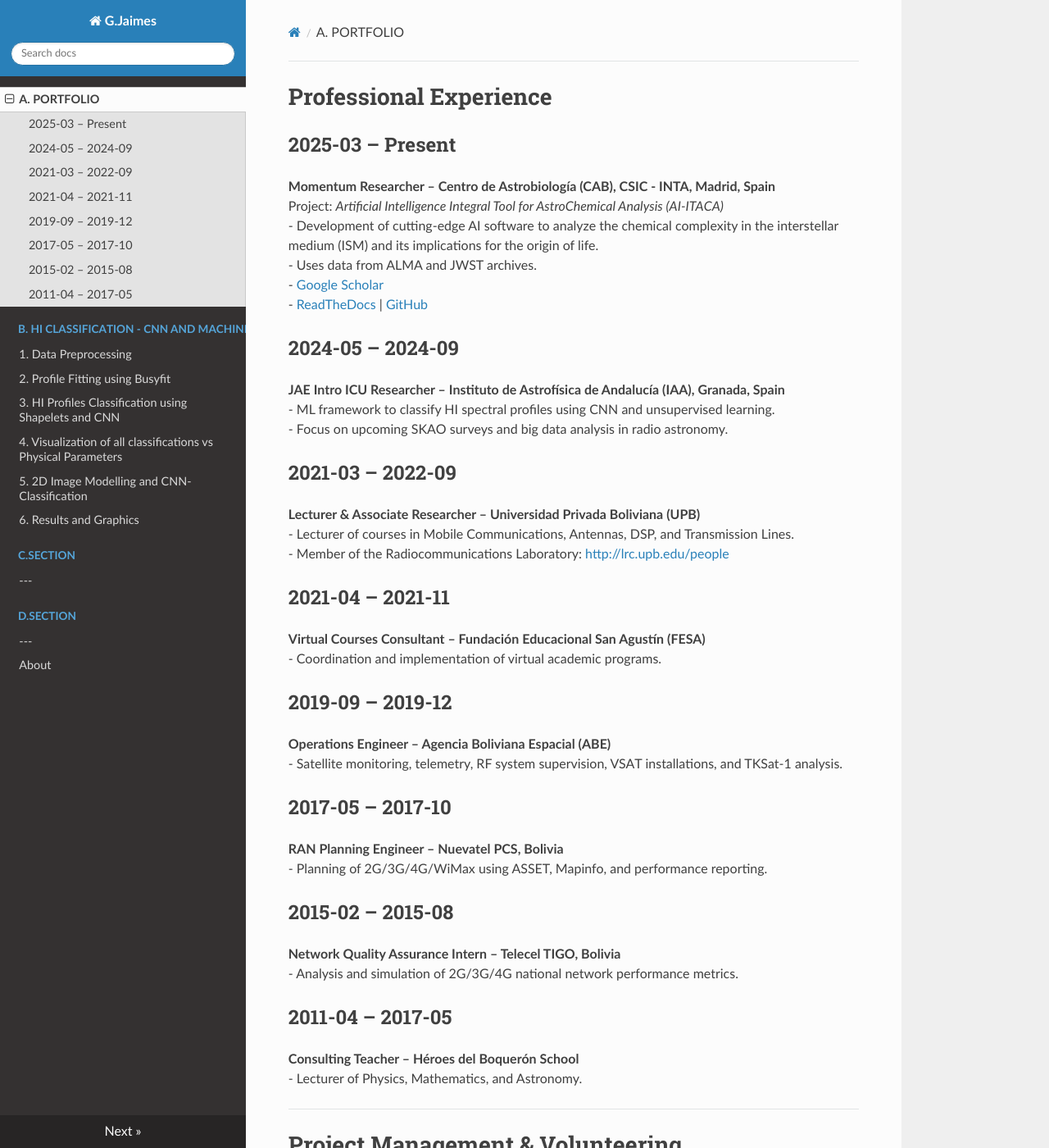
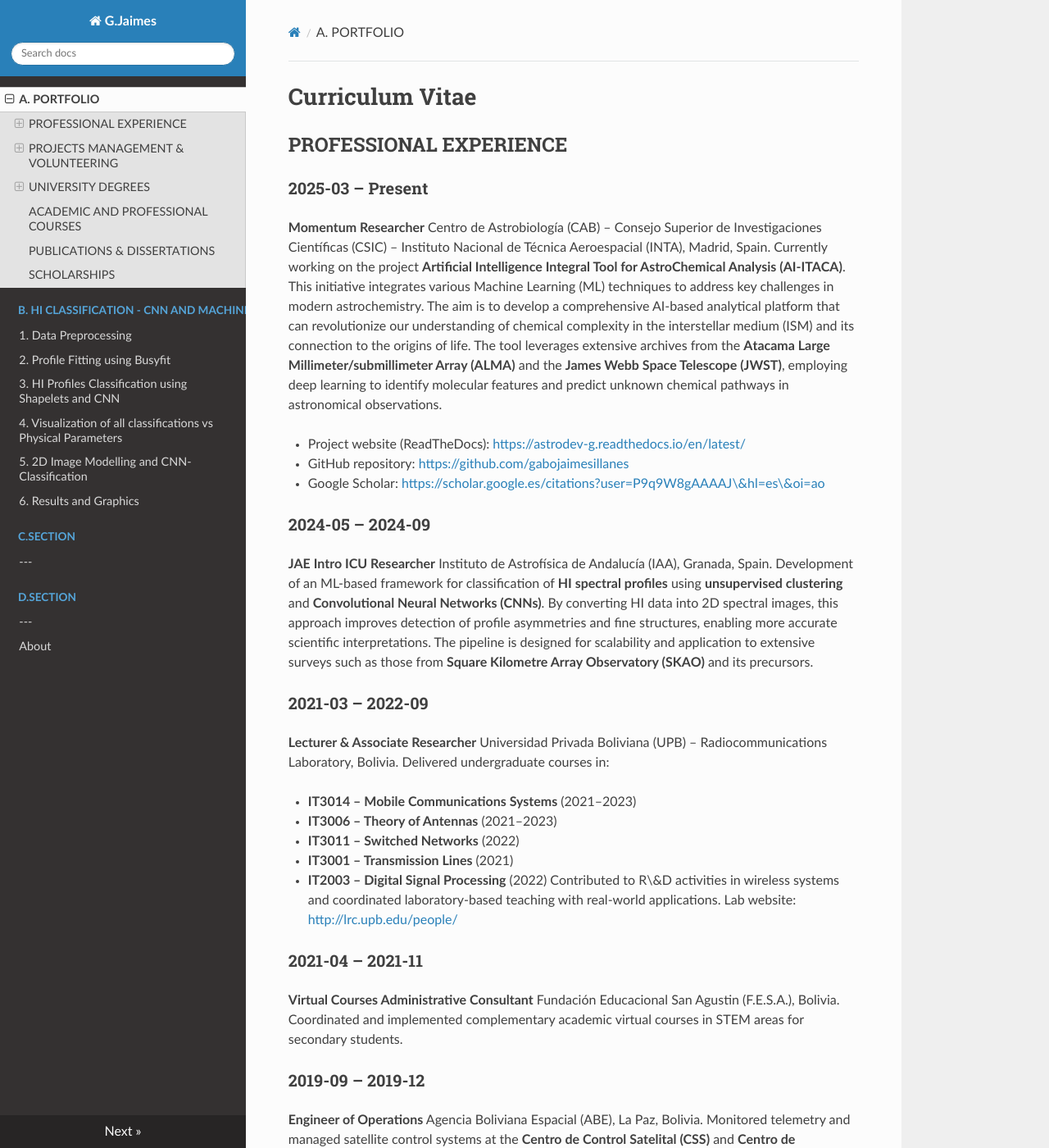
Before and after one commit to gabojaimesillanes/g.jaimes.illanes, an MkDocs documentation site: the page built from docs/portfolio.md, in a window 1280 px wide and 1400 px high. Shown: the whole window at 82% size. Built offline with MkDocs 1.6.1, drawn with Linux system fonts in a browser that asks for light colours; nearby versions of some CDN libraries; some of the changed text lies outside the part shown.

Commit message:
Update portfolio.md

```diff
--- a/docs/portfolio.md
+++ b/docs/portfolio.md
@@ -1,130 +1,170 @@
-# Professional Experience
+# Curriculum Vitae
 
-## 2025-03 – Present
-**Momentum Researcher – Centro de Astrobiología (CAB), CSIC - INTA, Madrid, Spain**
-Project: *Artificial Intelligence Integral Tool for AstroChemical Analysis (AI-ITACA)*
-- Development of cutting-edge AI software to analyze the chemical complexity in the interstellar medium (ISM) and its implications for the origin of life.
-- Uses data from ALMA and JWST archives.
-- [Google Scholar](https://scholar.google.es/citations?user=P9q9W8gAAAAJ&hl=es&oi=ao)
-- [ReadTheDocs](https://astrodev-g.readthedocs.io/en/latest/) | [GitHub](https://github.com/gabojaimesillanes)
+## PROFESSIONAL EXPERIENCE
 
-## 2024-05 – 2024-09
-**JAE Intro ICU Researcher – Instituto de Astrofísica de Andalucía (IAA), Granada, Spain**
-- ML framework to classify HI spectral profiles using CNN and unsupervised learning.
-- Focus on upcoming SKAO surveys and big data analysis in radio astronomy.
+### 2025-03 – Present
 
-## 2021-03 – 2022-09
-**Lecturer & Associate Researcher – Universidad Privada Boliviana (UPB)**
-- Lecturer of courses in Mobile Communications, Antennas, DSP, and Transmission Lines.
-- Member of the Radiocommunications Laboratory: [http://lrc.upb.edu/people](http://lrc.upb.edu/people)
+**Momentum Researcher**
+Centro de Astrobiología (CAB) – Consejo Superior de Investigaciones Científicas (CSIC) – Instituto Nacional de Técnica Aeroespacial (INTA), Madrid, Spain.
+Currently working on the project **Artificial Intelligence Integral Tool for AstroChemical Analysis (AI-ITACA)**. This initiative integrates various Machine Learning (ML) techniques to address key challenges in modern astrochemistry. The aim is to develop a comprehensive AI-based analytical platform that can revolutionize our understanding of chemical complexity in the interstellar medium (ISM) and its connection to the origins of life. The tool leverages extensive archives from the **Atacama Large Millimeter/submillimeter Array (ALMA)** and the **James Webb Space Telescope (JWST)**, employing deep learning to identify molecular features and predict unknown chemical pathways in astronomical observations.
 
-## 2021-04 – 2021-11
-**Virtual Courses Consultant – Fundación Educacional San Agustín (FESA)**
-- Coordination and implementation of virtual academic programs.
+* Project website (ReadTheDocs): [https://astrodev-g.readthedocs.io/en/latest/](https://astrodev-g.readthedocs.io/en/latest/)
+* GitHub repository: [https://github.com/gabojaimesillanes](https://github.com/gabojaimesillanes)
+* Google Scholar: [https://scholar.google.es/citations?user=P9q9W8gAAAAJ\&hl=es\&oi=ao](https://scholar.google.es/citations?user=P9q9W8gAAAAJ&hl=es&oi=ao)
 
-## 2019-09 – 2019-12
-**Operations Engineer – Agencia Boliviana Espacial (ABE)**
-- Satellite monitoring, telemetry, RF system supervision, VSAT installations, and TKSat-1 analysis.
+### 2024-05 – 2024-09
 
-## 2017-05 – 2017-10
-**RAN Planning Engineer – Nuevatel PCS, Bolivia**
-- Planning of 2G/3G/4G/WiMax using ASSET, Mapinfo, and performance reporting.
+**JAE Intro ICU Researcher**
+Instituto de Astrofísica de Andalucía (IAA), Granada, Spain.
+Development of an ML-based framework for classification of **HI spectral profiles** using **unsupervised clustering** and **Convolutional Neural Networks (CNNs)**. By converting HI data into 2D spectral images, this approach improves detection of profile asymmetries and fine structures, enabling more accurate scientific interpretations. The pipeline is designed for scalability and application to extensive surveys such as those from **Square Kilometre Array Observatory (SKAO)** and its precursors.
 
-## 2015-02 – 2015-08
-**Network Quality Assurance Intern – Telecel TIGO, Bolivia**
-- Analysis and simulation of 2G/3G/4G national network performance metrics.
+### 2021-03 – 2022-09
 
-## 2011-04 – 2017-05
-**Consulting Teacher – Héroes del Boquerón School**
-- Lecturer of Physics, Mathematics, and Astronomy.
+**Lecturer & Associate Researcher**
+Universidad Privada Boliviana (UPB) – Radiocommunications Laboratory, Bolivia.
+Delivered undergraduate courses in:
 
----
+* **IT3014 – Mobile Communications Systems** (2021–2023)
+* **IT3006 – Theory of Antennas** (2021–2023)
+* **IT3011 – Switched Networks** (2022)
+* **IT3001 – Transmission Lines** (2021)
+* **IT2003 – Digital Signal Processing** (2022)
+  Contributed to R\&D activities in wireless systems and coordinated laboratory-based teaching with real-world applications.
+  Lab website: [http://lrc.upb.edu/people/](http://lrc.upb.edu/people/)
 
-# Project Management & Volunteering
+### 2021-04 – 2021-11
 
-## 2024-07 – Present
-**Bolivian Virtual Observatory (BVO)**
-- Global Sky Partner of Las Cumbres Observatory
-- Focus: Supernovae monitoring and astrophotography.
-- [https://bolivianvirtualobservatory.readthedocs.io/en/latest/](https://bolivianvirtualobservatory.readthedocs.io/en/latest/)
+**Virtual Courses Administrative Consultant**
+Fundación Educacional San Agustin (F.E.S.A.), Bolivia.
+Coordinated and implemented complementary academic virtual courses in STEM areas for secondary students.
 
-## 2019-06 – Present
-**National Astronomy Education Coordinator – IAU (NAEC Bolivia)**
-- IAU OAE project with Fundación Educacional San Agustín (FESA).
+### 2019-09 – 2019-12
 
-## 2021-06
-**Astro3DBol – Office of Astronomy for Development (OAD) - IAU**
-- Development of 3D astronomy education kits contextualized with Tiwanaku culture.
-- [https://sites.google.com/view/astro3dbol](https://sites.google.com/view/astro3dbol)
+**Engineer of Operations**
+Agencia Boliviana Espacial (ABE), La Paz, Bolivia.
+Monitored telemetry and managed satellite control systems at the **Centro de Control Satelital (CSS)** and **Centro de Comunicaciones y Operaciones (COCC)**. Tasks included:
 
-## 2021-03
-**IOAA Team Bolivia Leader – National Astronomy Olympiads**
-- Organizing committee for Bolivian and Latin American astronomy competitions.
+* Data supervision and hub configuration
+* Satellite orbital control (CCAS & OCAS)
+* LinkBudget, EsNo, RF signal analysis
+* VSAT ODU–IDU installation and integration
 
----
+### 2017-05 – 2017-10
 
-# University Degrees
+**Radio Access Network Planning Engineer**
+Nuevatel PCS, Cochabamba, Bolivia.
+Planned and simulated wireless radio access networks for 2G, 3G, 4G, and WiMax technologies. Used tools: **ASSET-Aircom Enterprise**, **MapInfo**, and **Global Mapper**. Managed national network KPIs for vendors ZTE, Nokia, and Huawei.
 
-## 2022-09 – 2024-07
-**MSc in Astrophysics – Universidad de La Laguna (ULL), Spain**
-- Specialty: Observational/Instrumental
-- Degree topic: Corotation radius detection in spiral galaxies using ALMA CO(2-1) data cubes.
-- Scholarship: Fundación Carolina
-- Practices at Instituto de Astrofísica de Canarias (IAC)
+### 2015-02 – 2015-08
 
-## 2018-09 – 2020-08
-**MEng in Electronic Science and Technology – BUAA (Beihang University), China**
-- Degree topic: Design of satellite communication payload antennas and analysis of terrestrial mobile coexistence.
-- Scholarship: Chinese Government Scholarship (CSC)
+**Network Quality Assurance Engineering Intern**
+Telecel TIGO, Cochabamba, Bolivia.
+Analyzed network coverage, QoS, QoE, and capacity for national infrastructure supporting 2G, 3G, and 4G networks.
 
-## 2011-02 – 2015-12
-**Bachelor in Telecommunications Engineering – Universidad Católica Boliviana San Pablo**
-- Public defense score: 100/100
-- Degree topic: Application of Small Cells in high-density mobile environments in Cochabamba.
+### 2011-04 – 2017-05
 
-## 2016-12
-**Diploma in University Education – Universidad Mayor de San Simón (UMSS), Bolivia**
+**Consulting Teacher**
+Héroes del Boquerón School, Bolivia.
+Taught physics, mathematics, and astronomy to high school students.
 
----
+## PROJECTS MANAGEMENT & VOLUNTEERING
 
-# Academic & Professional Courses
+### 2024-07 – Present
 
-- **2021-04**: 5G Strategic Vision – Qualcomm / Universidad Politécnica de Madrid
-- **2021-01**: Mobile Broadband, 5G and Future Services – ITU Certification
-- **2014-05**: Geo-satellite Technology – Universidad Católica Boliviana
-- **2012-10**: 3G/4G Mobile Protocols – NUXWAY S.I.B., Bolivia
-- **2012-10**: Satellite Telecommunications in Bolivia – Engineers Society of Bolivia
-- **2011-03**: Computer Hardware and Maintenance – ECUABOL Technologies
+**Coordinator – Bolivian Virtual Observatory (BVO)**
+Las Cumbres Observatory (LCO) – Global Sky Partner.
+Lead for SNII monitoring campaigns and astrophotography educational outreach.
+Website: [https://bolivianvirtualobservatory.readthedocs.io/en/latest/](https://bolivianvirtualobservatory.readthedocs.io/en/latest/)
 
----
+### 2019-06 – Present
 
-# Publications & Dissertations
+**NAEC Bolivia – National Astronomy Education Coordinator**
+International Astronomical Union (IAU), OAE/FESA.
+Facilitates astronomy education projects nationally.
 
-- **Paper** (Author): *Performance Measurement in LTE-a Networks*, Revista Investigación y Desarrollo, Vol. 22 (2022).
-  [DOI](https://doi.org/10.23881/idupbo.022.1-11i)
+### 2021-06
 
-- **Paper** (Author): *Planning of Radio Access Networks using Small Cells*, Vol. 21 (2021).
-  [DOI](https://doi.org/10.23881/idupbo.021.1-2i)
+**Lead – Astro3DBol Project**
+Office of Astronomy for Development (OAD), IAU.
+Developed 3D educational kits linking astronomy with Tiwanaku cultural heritage.
+Website: [https://sites.google.com/view/astro3dbol](https://sites.google.com/view/astro3dbol)
 
-- **Colloquium**: *Small Communications Satellites – Background and Applications*, UPB, 2020
+### 2021-03
 
-- **Presentation**: *Astronomy Education as the Academic Ether: Bolivia Case Study* – Shaw-IAU Workshop, 2020
+**Leader – Bolivian Delegation**
+International Olympiad on Astronomy and Astrophysics (IOAA), OLAA & OCEPB.
 
-- **Presentation**: *Space Technology & Mobile Networks for UN 2030 Agenda* – UN/China Forum, 2019
+## UNIVERSITY DEGREES
 
-- **Paper** (Co-author): *Latin-American Space Workforce & Andean Contributions* – IAC 2019, [Summary](https://iafastro.directory/iac/paper/id/50349/summary/)
+### 2022-09 – 2024-07
 
-- **Book**: *Astronomy and Astrophysics for Scientific Olympiads* – SENAPI/FESA, 2017
-  [SENAPI Record](https://senapi.gob.bo/sites/default/files/senapi/gaceta/gaceta-971-dautor-20170613.pdf)
+**MSc in Astrophysics** – Universidad de La Laguna (ULL), Spain.
+Specialization: Instrumental and Observational Astrophysics.
+Fundación Carolina Scholarship. Practical training at IAC.
+Thesis: Explored corotation radius detection using CO(2-1) moment maps from the PHANGS-ALMA survey. Applied advanced shapelet transformations and clustering techniques to analyze molecular gas dynamics.
 
-- **Tutoring**: Undergraduate project on 5G implementation in Bolivia.
-  Student: Franklin Selim Vidangos Crespo. Score: 91/100, UPB, 2022.
+### 2018-09 – 2020-08
 
----
+**MEng in Electronic Science and Technology** – Beihang University (BUAA), Beijing, China.
+CSC Scholarship. Focused on satellite payload antenna design and Ka-band communication systems for LEO platforms.
 
-# Scholarships
+### 2011-02 – 2015-12
 
-- **2022-09**: *Fundación Carolina* – MSc Astrophysics, Universidad de La Laguna, Spain
-- **2022-11**: *Global Rising Star Award* – Space Generation Advisory Council (SGAC), USA
-- **2018-09**: *Chinese Government Scholarship (CSC)* – BUAA, Beijing, China
-- **2014-06**: *Excellence Scholarship* – UCB “San Pablo”, Bolivia
+**Bachelor in Telecommunications Engineering** – Universidad Católica Boliviana San Pablo.
+Graduated with First-Class Honors (100/100).
+Thesis: Small Cells deployment strategy for Cochabamba’s dense urban areas.
+
+### 2016-12
+
+**Diploma in University Education** – Universidad Mayor de San Simón (UMSS), Cochabamba.
+
+## ACADEMIC AND PROFESSIONAL COURSES
+
+* 2021-04 – *Technical and Strategic Vision of 5G* – Universidad Politécnica de Madrid (UPM) / Qualcomm
+* 2021-01 – *Mobile Broadband Internet and Future Services* – ITU Certification
+* 2012-10 – *3G/4G Mobile Telecom Systems* – NUXWAY S.I.B., Bolivia
+* 2014-05 – *Intro to Geo-satellite Technology* – UCB San Pablo
+* 2012-10 – *Satellite Technology and Perspectives in Bolivia* – Engineers of Bolivia Society
+* 2011-03 – *Computer Hardware Assembly and Maintenance* – ECUABOL Technologies
+
+## PUBLICATIONS & DISSERTATIONS
+
+* **Performance Measurement Methodology in LTE-a Networks...**
+  *Jaimes, G., Siles, G.A.*
+  Revista Investigación y Desarrollo, Vol. 22, Num. 1 (2022).
+  [DOI: 10.23881/idupbo.022.1-11i](https://doi.org/10.23881/idupbo.022.1-11i)
+
+* **Planning and Simulation for Radio Access Networks on Small Cells...**
+  *Jaimes, G.*
+  Revista Investigación y Desarrollo, Vol. 21, Num. 1 (2021).
+  [DOI: 10.23881/idupbo.021.1-2i](https://doi.org/10.23881/idupbo.021.1-2i)
+
+* **Colloquium: Small Communication Satellites – Background and Applications**
+  UPB – Laboratorio de Radiocomunicaciones (LRC), Cochabamba, 2020.
+
+* **Astronomy Education as The 'Academic Ether' – Bolivia Case Study**
+  2nd Shaw-IAU Workshop, 2020.
+
+* **Space Tech & Telecom Networks for UN 2030 Agenda – Bolivia Case**
+  UN/China Forum on Space Tech for SDGs, Changsha, 2019.
+
+* **Latin-American Space Workforce and Andean Road Countries** *(Co-author)*
+  IAC 2019.
+  [https://iafastro.directory/iac/paper/id/50349/summary/](https://iafastro.directory/iac/paper/id/50349/summary/)
+
+* **Book: Astronomy and Astrophysics for Scientific Olympiads**
+  *Jaimes, G.*
+  Fundación FESA, 2017.
+  SENAPI Registry:
+  [https://senapi.gob.bo/sites/default/files/senapi/gaceta/gaceta-971-dautor-20170613.pdf](https://senapi.gob.bo/sites/default/files/senapi/gaceta/gaceta-971-dautor-20170613.pdf)
+
+* **Tutoring: Undergraduate Thesis – 5G Implementation in Bolivia**
+  Student: *Franklin Selim Vidangos*
+  Score: 91/100. UPB (2022).
+
+## SCHOLARSHIPS
+
+* 2022-09 – *Fundación Carolina* (MSc. Astrophysics, ULL)
+* 2022-11 – *Global Rising Star Award*, SGAC (USA)
+* 2018-09 – *Chinese Government CSC Scholarship* (BUAA, China)
+* 2014-06 – *Excellence Scholarship*, UCB San Pablo
```
